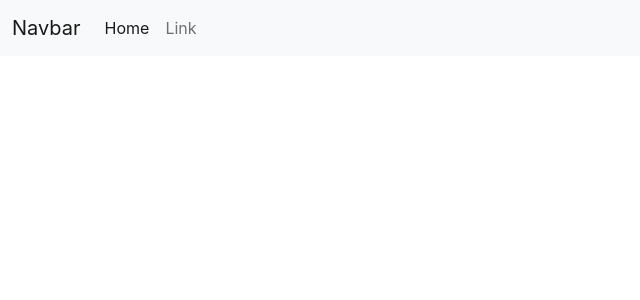
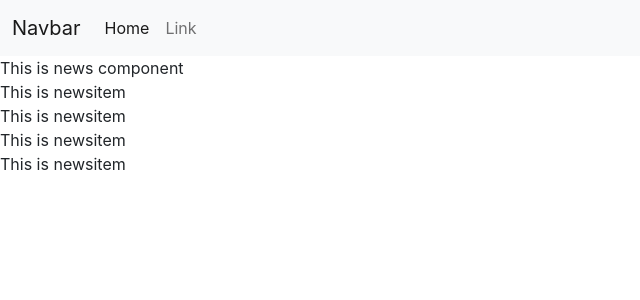
Before and after one commit to sanjay-xdr/Newster, a React (Create React App) app: page / in a window 1280 px wide. Shown: the top 300 px of the page, without its empty margins (0-640 px from the left). Built offline with nearby package versions, Linux system fonts and the light colour scheme.

Commit message:
Making news component

```diff
--- a/src/App.js
+++ b/src/App.js
@@ -2,13 +2,16 @@
 
 import React, { Component } from 'react'
 import NavBar from './component/NavBar'
+import News from './component/News'
 
 export default class App extends Component {
   render() {
     return (
       <div>
 
-        <NavBar></NavBar>
+        <NavBar/>
+        <News/>
+
 
       </div>
     )
--- /dev/null
+++ b/src/component/News.js
@@ -0,0 +1,21 @@
+import React, { Component } from 'react'
+import NewsItem from './NewsItem'
+
+export default class News extends Component {
+    render() {
+        return (
+            <div>
+                This is news component
+                <NewsItem/>
+                <NewsItem/>
+
+                <NewsItem/>
+
+                <NewsItem/>
+
+
+
+            </div>
+        )
+    }
+}
--- /dev/null
+++ b/src/component/NewsItem.js
@@ -0,0 +1,12 @@
+import React, { Component } from 'react'
+
+export default class NewsItem extends Component {
+    render() {
+        return (
+            <div>
+                This is newsitem
+
+            </div>
+        )
+    }
+}
```
